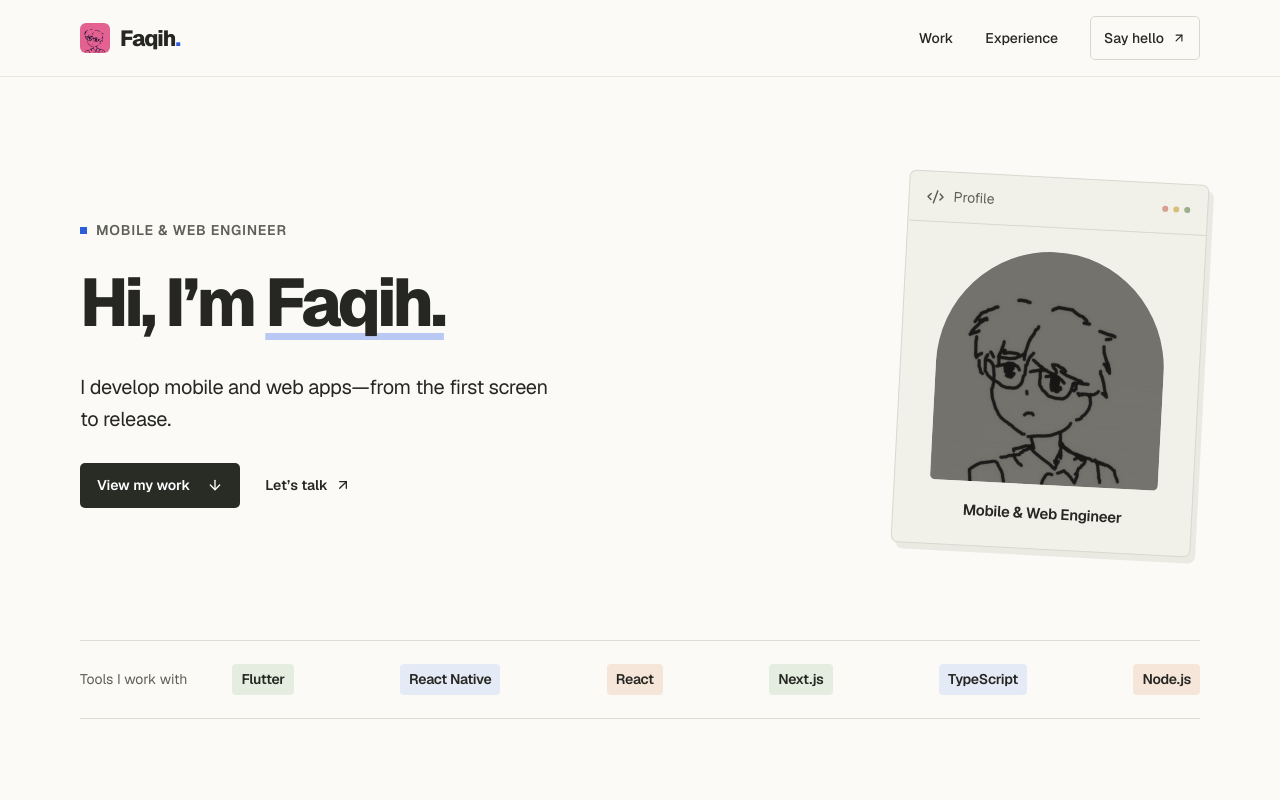
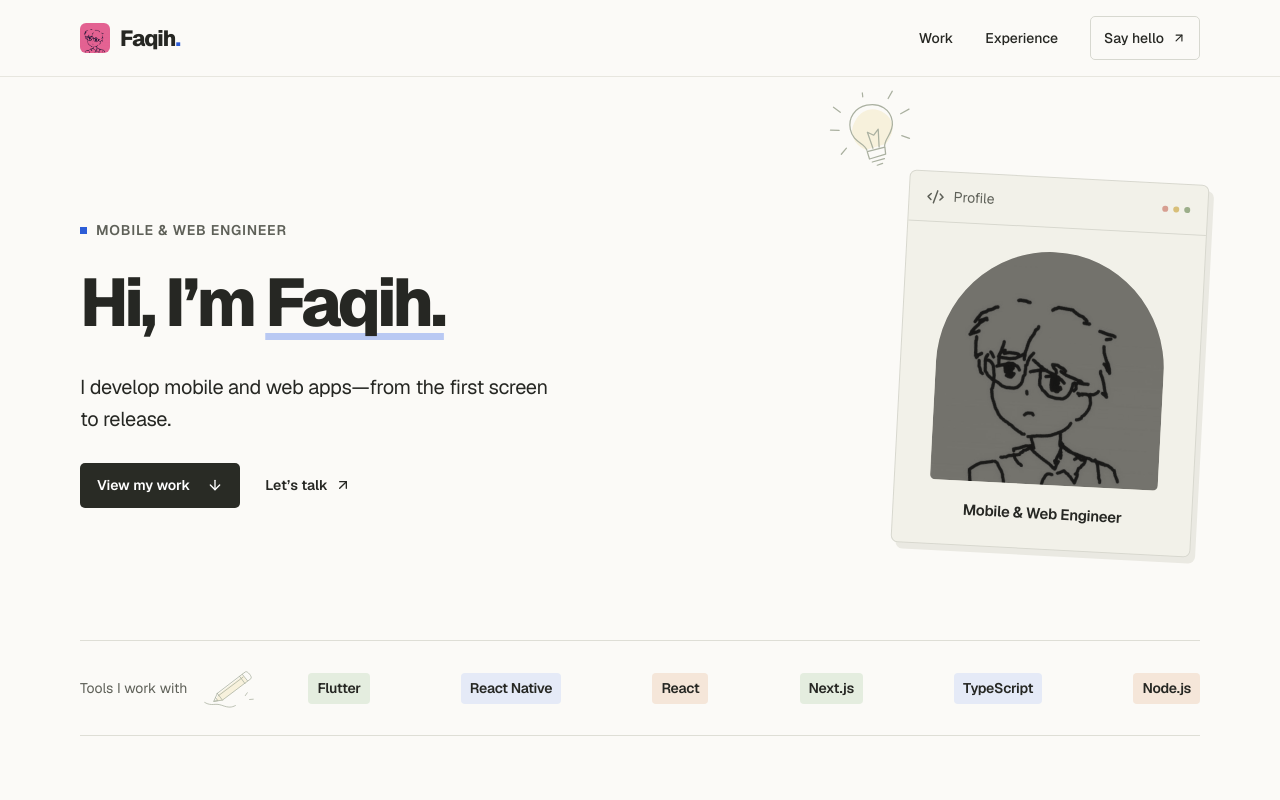
Before and after one commit to RamdlanFaqih/ramfaq-portfolio, a Next.js app: page / in a window 1280 px wide. Shown: the top 800 px of the page. Built offline with nearby package versions, Linux system fonts and the light colour scheme; no server answers.

Commit message:
feat: add Sketch component for decorative SVGs

```diff
--- a/src/app/globals.css
+++ b/src/app/globals.css
@@ -268,3 +268,18 @@ h2 { font-size: clamp(28px, 3vw, 37px); line-height: 1.2; letter-spacing: -1.4px
 .contact-actions a, .contact-actions button { display: inline-flex; align-items: center; gap: 7px; min-height: 44px; font-size: 14px; color: #375792; }
 .contact-actions a:hover, .contact-actions button:hover { text-decoration: underline; text-underline-offset: 4px; }
 .contact-status { min-height: 24px; max-width: 340px; margin-top: 4px; font-size: 14px; color: #5e6058; }
+
+/* Anchor the small margin sketches without changing content flow. */
+.hero-section, .section-heading, .experience-intro, .contact-content { position: relative; }
+
+.toolkit-label { display: flex; align-items: center; justify-content: space-between; gap: 12px; flex-shrink: 0; }
+.more-work-heading { display: flex; align-items: center; justify-content: space-between; gap: 20px; min-height: 60px; }
+@media (max-width: 700px) {
+  .toolkit-label { width: 100%; }
+  .more-work-heading { min-height: 48px; }
+}
+
+@media (max-width: 700px) {
+  .profile-sketch { position: relative; width: 240px; max-width: 100%; margin-inline: auto; padding-top: 48px; }
+  .profile-sketch .profile-note { max-width: 100%; }
+}
--- a/src/components/Experience.tsx
+++ b/src/components/Experience.tsx
@@ -1,3 +1,4 @@
+import Sketch from "./Sketch";
 import { ChevronDown } from "lucide-react";
 
 interface ExperienceItem {
@@ -51,7 +52,7 @@ export default function Experience() {
   return (
     <section id="experience" className="experience-section">
       <div className="page-width experience-layout">
-        <div className="experience-intro"><p className="eyebrow"><span className="section-index">02</span> EXPERIENCE</p><h2>Work experience.</h2></div>
+        <div className="experience-intro"><p className="eyebrow"><span className="section-index">02</span> EXPERIENCE</p><h2>Work experience.</h2><Sketch kind="brainstorm" /></div>
         <div className="experience-list">
           {experiences.map((exp, index) => (
             <details key={exp.company} className="experience-item" open={index === 0}>
--- a/src/components/Footer.tsx
+++ b/src/components/Footer.tsx
@@ -1,10 +1,12 @@
+import Sketch from "./Sketch";
 import { ArrowUpRight, Mail } from "lucide-react";
 import ContactOptions from "./ContactOptions";
 
 export default function Footer() {
   return (
     <footer id="contact" className="contact-section">
-      <div className="page-width">
+      <div className="page-width contact-content">
+        <Sketch kind="plane" />
         <p className="eyebrow"><span className="section-index">03</span> CONTACT</p>
         <div className="contact-main"><div className="contact-heading"><span className="mail-sticker" aria-hidden="true"><Mail size={30} strokeWidth={1.6} /></span><h2>Say hello<span className="wordmark-dot">.</span></h2></div><ContactOptions /></div>
         <div className="footer-bottom"><p>© {new Date().getFullYear()} Ramdlan Faqih</p><div><a href="https://github.com/ramdlanfaqih" target="_blank" rel="noopener noreferrer">GitHub <ArrowUpRight size={14} /></a><a href="https://linkedin.com/in/ramdlanfaqih" target="_blank" rel="noopener noreferrer">LinkedIn <ArrowUpRight size={14} /></a><a href="#home">Back to top ↑</a></div></div>
--- a/src/components/Hero.tsx
+++ b/src/components/Hero.tsx
@@ -1,3 +1,4 @@
+import Sketch from "./Sketch";
 import Image from "next/image";
 import { ArrowDown, ArrowUpRight, Code2 } from "lucide-react";
 
@@ -13,11 +14,14 @@ export default function Hero() {
           <a className="text-link" href="#contact">Let’s talk <ArrowUpRight size={16} /></a>
         </div>
       </div>
+      <div className="profile-sketch">
+        <Sketch kind="idea" />
       <aside className="profile-note" aria-label="Ramdlan Faqih">
         <div className="note-top"><Code2 size={18} aria-hidden="true" /><span>Profile</span><span className="note-window-dots" aria-hidden="true"><i /><i /><i /></span></div>
         <div className="portrait-wrap"><Image src="/images/ramfaq.png" alt="Illustrated portrait of Faqih" width={260} height={265} preload /></div>
         <div className="note-bottom"><strong>Mobile & Web Engineer</strong></div>
       </aside>
+      </div>
     </section>
   );
 }
--- a/src/components/SelectedWorks.tsx
+++ b/src/components/SelectedWorks.tsx
@@ -1,5 +1,6 @@
 "use client";
 
+import Sketch from "./Sketch";
 import { useState } from "react";
 import Image from "next/image";
 import Link from "next/link";
@@ -27,7 +28,7 @@ export default function SelectedWorks() {
   const other = visible.filter(project => !project.image);
   return (
     <section id="works" className="page-width section-space">
-      <div className="section-heading"><div><p className="eyebrow"><span className="section-index">01</span> SELECTED WORK</p><h2>Selected projects<span className="wordmark-dot">.</span></h2></div></div>
+      <div className="section-heading"><Sketch kind="arrow" /><div><p className="eyebrow"><span className="section-index">01</span> SELECTED WORK</p><h2>Selected projects<span className="wordmark-dot">.</span></h2></div></div>
       <div className="work-toolbar"><div className="filter-list" aria-label="Filter projects">{filters.map(item => <button key={item} aria-pressed={filter === item} onClick={() => setFilter(item)} className={filter === item ? "selected" : ""}>{item === "All work" ? <Grid2X2 size={16} aria-hidden="true" /> : item === "Mobile" ? <Smartphone size={16} aria-hidden="true" /> : <Monitor size={16} aria-hidden="true" />}{item}</button>)}</div><span aria-live="polite">{visible.length} projects</span></div>
       <div className="project-grid">
         {featured.map(project => <Link key={project.slug} href={`/projects/${project.slug}`} className={`project-card project-${project.slug}`}>
@@ -38,7 +39,7 @@ export default function SelectedWorks() {
           <div className="project-info"><div className="project-meta"><span>{project.tech.slice(0, 2).join(" / ")}</span><span>{project.year}</span></div><h3>{project.title}<ArrowUpRight size={21} /></h3><p>{descriptions[project.slug] || project.description}</p></div>
         </Link>)}
       </div>
-      {other.length > 0 && <div className="more-work"><div className="more-work-heading"><h3>More projects</h3></div>{other.map(project => <Link key={project.slug} href={`/projects/${project.slug}`} className="project-row"><FileText size={19} /><span><strong>{project.title}</strong><small>{project.role} · {project.tech[0]}</small></span><span className="row-year">{project.year}</span><ArrowUpRight size={19} /></Link>)}</div>}
+      {other.length > 0 && <div className="more-work"><div className="more-work-heading"><h3>More projects</h3><Sketch kind="folder" /></div>{other.map(project => <Link key={project.slug} href={`/projects/${project.slug}`} className="project-row"><FileText size={19} /><span><strong>{project.title}</strong><small>{project.role} · {project.tech[0]}</small></span><span className="row-year">{project.year}</span><ArrowUpRight size={19} /></Link>)}</div>}
     </section>
   );
 }
--- /dev/null
+++ b/src/components/Sketch.module.css
@@ -0,0 +1,31 @@
+.sketch {
+  position: absolute;
+  pointer-events: none;
+  user-select: none;
+  color: #7f8972;
+  opacity: .65;
+}
+.wash { fill: #e9d58c; fill-opacity: .38; stroke: none; }
+.idea { width: 112px; height: 84px; top: 14px; right: 270px; transform: rotate(-12deg); }
+.arrow { width: 110px; height: 82px; right: 38px; top: -3px; color: #8394b7; transform: rotate(10deg); }
+.brainstorm { width: 155px; height: 116px; left: 9px; top: 165px; transform: rotate(-7deg); }
+.brainstorm .wash { fill: #b7c9e0; }
+.plane { width: 100px; height: 75px; right: 36px; top: -35px; color: #8394b7; transform: rotate(9deg); }
+.plane .wash { fill: #b7c9e0; }
+.pencil { position: static; flex-shrink: 0; width: 64px; height: 48px; transform: rotate(8deg); }
+.folder { position: static; flex-shrink: 0; width: 80px; height: 60px; transform: rotate(-6deg); }
+.folder .wash { fill: #b9ccb0; }
+@media (max-width: 950px) {
+  .idea { right: 215px; top: 6px; width: 88px; height: 66px; }
+  .brainstorm { top: 180px; }
+}
+@media (max-width: 700px) {
+  .idea { top: 0; bottom: auto; left: 0; right: auto; width: 64px; height: 48px; transform: rotate(-15deg); }
+  .arrow { display: none; }
+  .pencil { width: 56px; height: 42px; }
+  .folder { width: 64px; height: 48px; }
+  .brainstorm { position: static; display: block; width: 100px; height: 75px; margin: 20px 0 0 auto; transform: rotate(-5deg); }
+  .plane { width: 80px; height: 60px; top: -15px; right: 0; }
+}
+@media (prefers-contrast: more) { .sketch { opacity: .35; } }
+@media print { .sketch { display: none; } }
--- /dev/null
+++ b/src/components/Sketch.tsx
@@ -0,0 +1,51 @@
+import styles from "./Sketch.module.css";
+
+type SketchKind = "idea" | "arrow" | "brainstorm" | "plane" | "pencil" | "folder";
+
+/** Decorative, static SVGs: no image requests, event handlers, or animation loop. */
+export default function Sketch({ kind }: { kind: SketchKind }) {
+  return (
+    <svg
+      className={`${styles.sketch} ${styles[kind]}`}
+      viewBox="0 0 160 120"
+      fill="none"
+      stroke="currentColor"
+      strokeWidth="1.8"
+      strokeLinecap="round"
+      strokeLinejoin="round"
+      aria-hidden="true"
+      focusable="false"
+    >
+      {kind === "idea" && <>
+        <path className={styles.wash} d="M57 38c-15 16-5 37 7 43l29-2c17-13 20-32 7-44-12-13-31-12-43 3Z" />
+        <path d="M65 82c-1-11-17-15-17-34 0-17 13-29 30-29 19 0 32 13 31 30-1 17-17 22-18 33M65 84l26-1-1 10-24 2-1-11ZM69 100l18-1M75 106l8-1M74 81l-3-24 8 6 8-7-4 25" />
+        <path d="m32 46-12-3m19-22-8-9m44-6 1-9m34 19 8-9m5 34 13-4m-18 35 10 6M37 73l-9 7" />
+      </>}
+      {kind === "arrow" && <>
+        <path d="M19 26c29-15 71-10 76 13 5 25-29 32-36 14-7-20 38-20 61-1 16 13 18 32 13 48" />
+        <path d="m119 88 14 14 14-14M23 49l5 5m-1-13 5-2" />
+      </>}
+      {kind === "brainstorm" && <>
+        <path className={styles.wash} d="m13 19 46-4 3 35-46 5-3-36ZM103 65l42 4-2 37-43-4 3-37Z" />
+        <path d="m12 16 46-4 4 40-46 4-4-40Zm7 11 27-2m-26 12 18-1M102 64l44 3-3 40-44-4 3-39Zm9 13 23 2m-24 10 17 1" />
+        <path d="M70 28c30-14 58-4 54 22m-8-7 8 9 8-8M89 88c-27 16-54 10-57-16m-6 7 6-10 10 5" />
+        <path d="m65 65 9-10 10 10-10 10-9-10Zm-8 0h-9m43 0h8" />
+      </>}
+      {kind === "pencil" && <>
+        <path className={styles.wash} d="m51 79 54-55 13 14-55 55-17 5 5-19Z" />
+        <path d="m48 78 55-56 16 15-56 56-21 6 6-21Zm0 0 15 15m-12-9 55-55m-9-1 16 16M42 99l10-3-7-7m58-67 7-7c4-4 20 10 16 15l-7 7" />
+        <path d="M20 105c20 8 24-3 43 1s25 2 34-4m21-28 4-8m8 16 9-2" />
+      </>}
+      {kind === "folder" && <>
+        <path className={styles.wash} d="m29 49 103 3-13 50-98-4 8-49Z" />
+        <path d="m26 52-1-21 36-3 12 13 51 1 3 12M21 97l8-47 106 3-15 49-99-5Zm20-49 3-30 52 5-3 28M54 29l29 3m-30 8 19 2" />
+        <path d="m112 18 3 8 9 2-8 4-2 9-4-8-9-2 8-4 3-9Z" />
+      </>}
+      {kind === "plane" && <>
+        <path className={styles.wash} d="m67 43 72-25-29 60-15-23-28-12Z" />
+        <path d="m65 42 76-26-30 64-17-25-29-13Zm29 13 47-39M94 55l-1 25 12-10" />
+        <path strokeDasharray="4 7" d="M80 85c-12 22-39 22-44 7-6-19 19-20 16-3-3 18-30 22-43 12" />
+      </>}
+    </svg>
+  );
+}
--- a/src/components/SkillsMarquee.tsx
+++ b/src/components/SkillsMarquee.tsx
@@ -1,9 +1,11 @@
+import Sketch from "./Sketch";
+
 const skills = ["Flutter", "React Native", "React", "Next.js", "TypeScript", "Node.js"];
 
 export default function SkillsMarquee() {
   return (
     <div className="page-width toolkit">
-      <p>Tools I work with</p>
+      <div className="toolkit-label"><p>Tools I work with</p><Sketch kind="pencil" /></div>
       <ul aria-label="Technologies">{skills.map(skill => <li key={skill}>{skill}</li>)}</ul>
     </div>
   );
```
